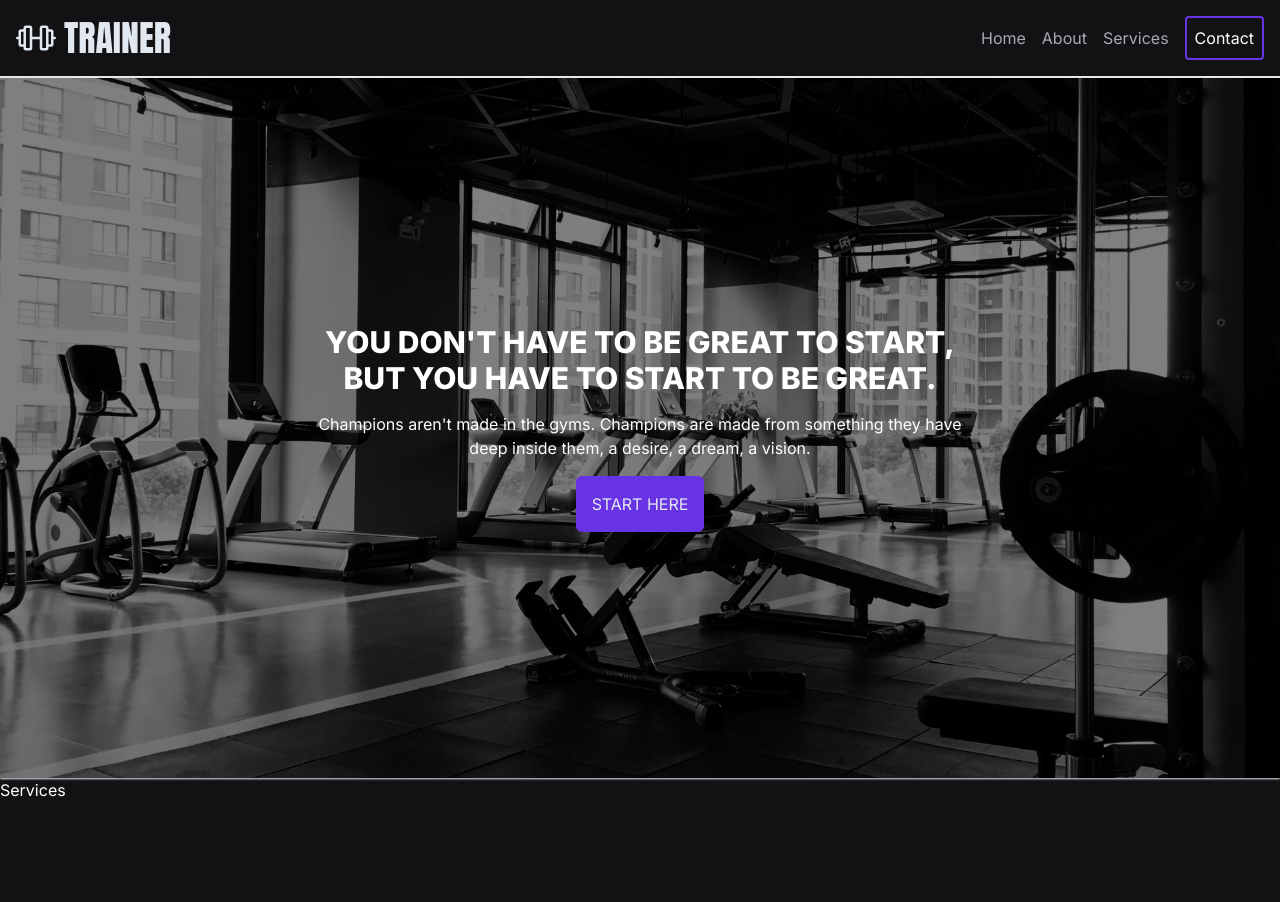
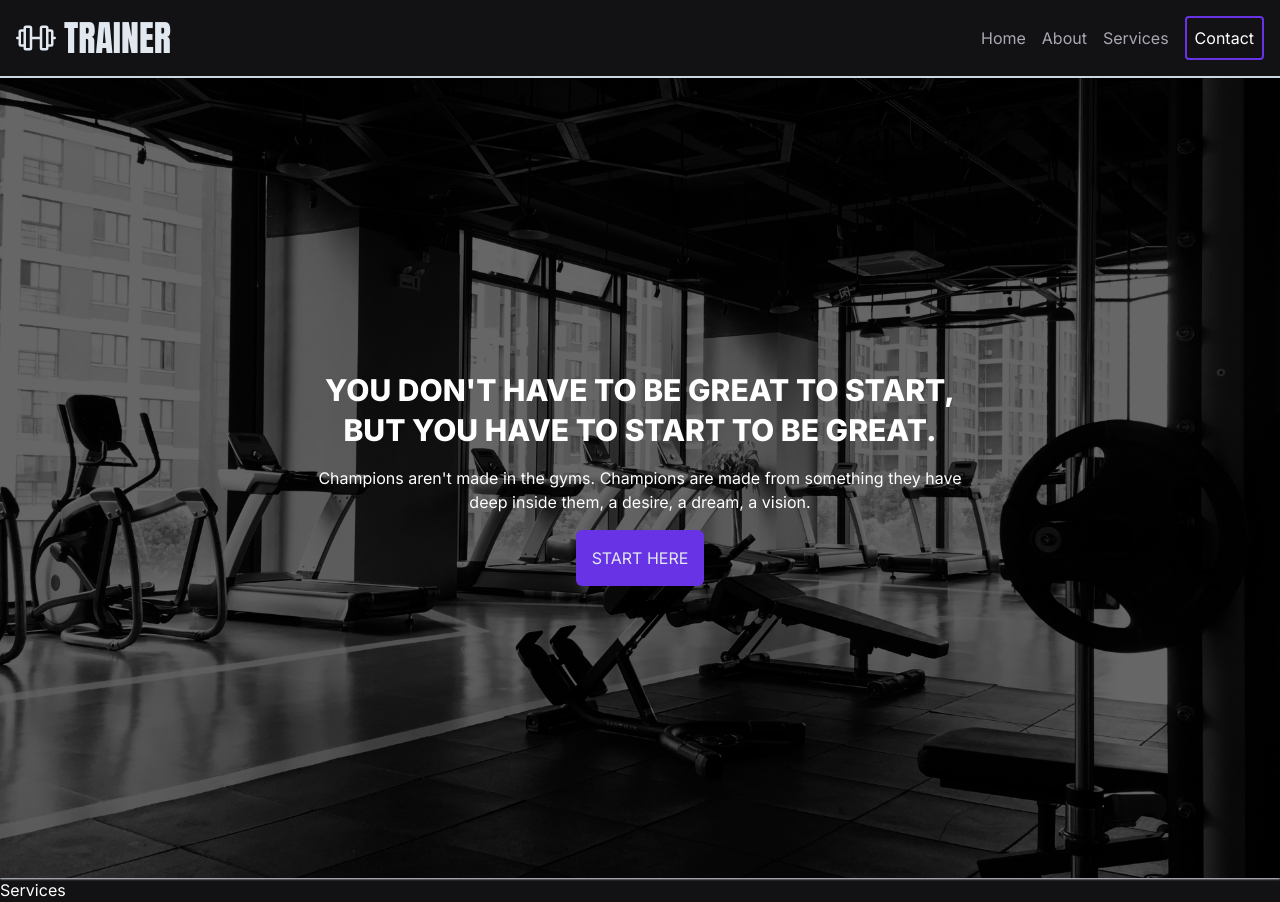
Before and after one commit to manoellvitor/personal-trainer, a React (Vite) app: page / in a window 1280 px wide. Before the commit the page ends 802 px from the top, so only its background shows below. Built offline with nearby package versions, Linux system fonts and the light colour scheme.

Commit message:
Fixed issues with z-index and done with hero section :heavy_check_mark:

```diff
--- a/src/components/Hero.jsx
+++ b/src/components/Hero.jsx
@@ -3,19 +3,20 @@ import heroImage from "../assets/img/hero-bg.jpg"
 
 function Hero() {
   return (
-    <main className='w-full h-[700px] shadow-sm shadow-slate-200 relative overflow-hidden flex flex-col items-center justify-center'>
-      <img src={heroImage} alt="Gym equipments hero section background" className='absolute top-0 left-0 object-cover w-full h-full -z-10' />
-      <div className="absolute top-0 left-0 w-full h-full bg-black opacity-50 -z-10"></div>
-      <div className='flex flex-col justify-center items-center w-full h-full gap-4 md:max-w-2xl'>
-        <h1 className='text-white -z-10 uppercase text-3xl font-bold text-center'>You don't have to be great to start, but you have to start to be great.</h1>
-        <p className='text-white -z-10 text-center'>Champions aren't made in the gyms. Champions are made from something they have deep inside them, a desire, a dream, a vision.</p>
-        <a href="#" className='rounded-md p-4 text-slate-200  bg-[#6833e4] hover:bg-[#3B2382] shadow-sm -z-5 cursor-pointer transform ease-in-out duration-500' >START HERE</a>
+    <div className='w-full md:h-[800px] h-[700px] shadow-sm shadow-slate-200 overflow-hidden flex flex-col items-center justify-center'>
+      <img
+        src={heroImage}
+        alt="Gym equipments background image"
+        className='object-cover w-full md:h-[800px] h-[700px] absolute'
+      />
+      <div className="t-0 l-0 w-full bg-black md:h-[800px] h-[700px] absolute opacity-60 overflow-hidden"></div>
+      <div className='flex flex-col justify-center items-center w-full h-full gap-4 md:max-w-2xl z-[1]'>
+        <h1 className='text-white uppercase text-3xl font-bold text-center leading-10'>You don't have to be great to start, but you have to start to be great.</h1>
+        <p className='text-white text-center'>Champions aren't made in the gyms. Champions are made from something they have deep inside them, a desire, a dream, a vision.</p>
+        <a href="#" className='rounded-md p-4 text-slate-200  bg-[#6833e4] hover:bg-[#3B2382] shadow-sm cursor-pointer transform ease-in-out duration-500' >START HERE</a>
       </div>
-    </main>
+    </div>
   )
 }
 
 export default Hero
-
-
-// className='flex rounded border-[#6833e4] border-2 hover:bg-[#6833e4] transform ease-in-out duration-500 text-white'
--- a/src/components/Navbar.jsx
+++ b/src/components/Navbar.jsx
@@ -10,11 +10,11 @@ function Navbar() {
 
   return (
     <>
-      <header className='flex justify-center border-b-2 border-slate-500]'>
+      <header className='flex justify-center border-b-2 border-slate-300'>
         {/* Toggle Menu */}
         {
           isMenuOpen ?
-            <div className='text-white text-lg t-0 l-0 w-full h-screen absolute  bg-[#121214] flex flex-col items-center md:hidden'>
+            <div className='text-white text-lg t-0 l-0 w-full h-screen absolute z-[999] bg-[#121214] flex flex-col items-center md:hidden'>
               <ul className='flex flex-col gap-4 text-[#a8a8b3] items-center mt-40'>
                 <li>
                   <a
@@ -43,7 +43,7 @@ function Navbar() {
         }
 
         <div className='flex justify-between items-center p-4 max-w-[1440px] w-full '>
-          <div className='flex text-slate-200 text-4xl gap-2 items-center z-10'>
+          <div className='flex text-slate-200 text-4xl gap-2 items-center'>
             <Barbell size={40} />
             <a
               href="/"
@@ -77,7 +77,7 @@ function Navbar() {
           </nav>
 
 
-          <div className='md:hidden'>
+          <div className='md:hidden z-[999]'>
             {isMenuOpen ?
               <X
                 size={32}
```
